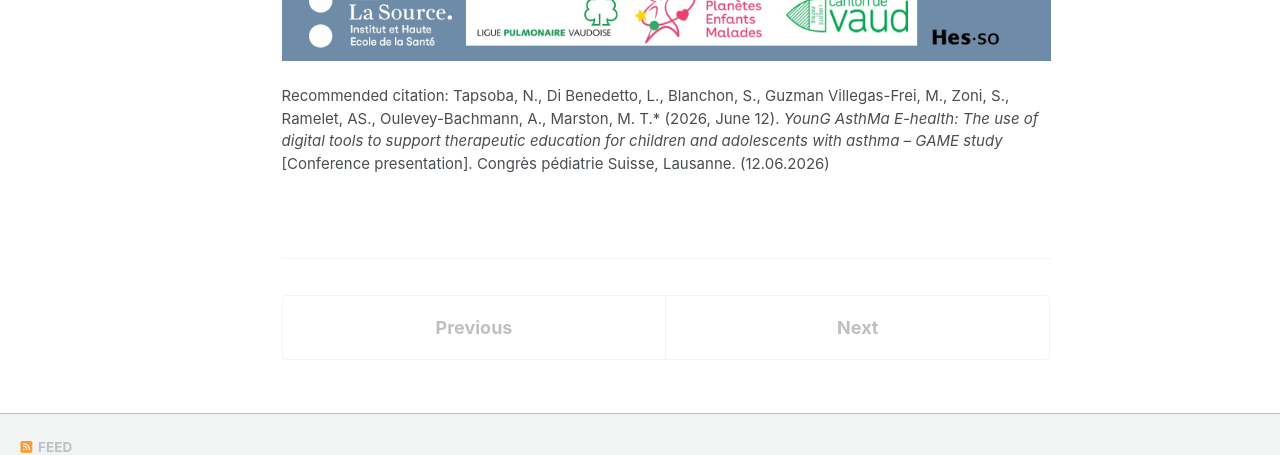
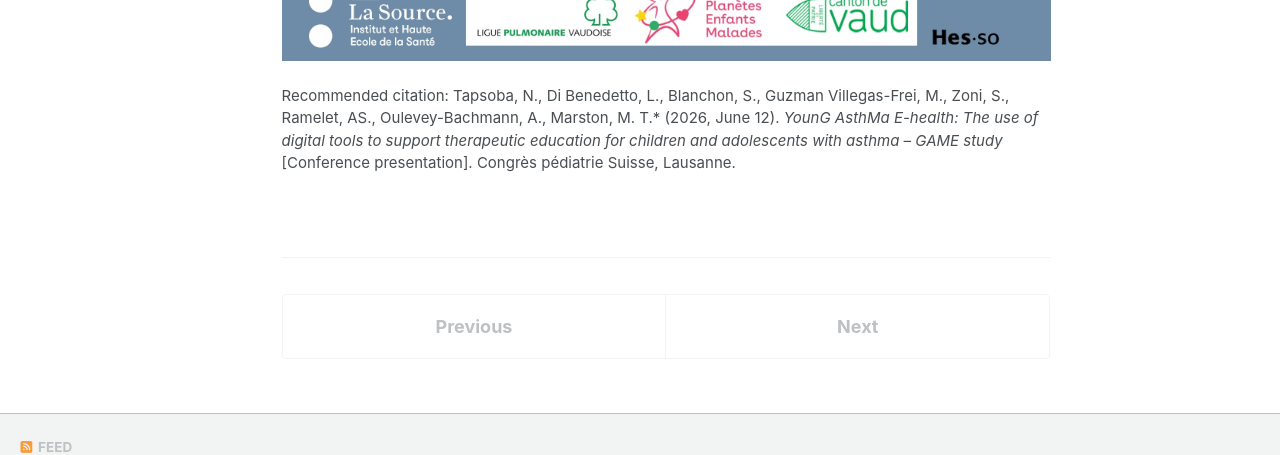
Before and after one commit to marstonRN/marston.github.io, a Jekyll site: the page built from _publications/2026_publication_11-game_presentation.md, in a window 1280 px wide and 1149 px high. Shown: the part 625-1080 px from the top of the window. Built offline with Jekyll 4.4.1, drawn with Linux system fonts in a browser that asks for light colours; a style sheet for code colours, icons or effects is not loaded.

Commit message:
Update 2026_publication_11-game_presentation.md

```diff
--- a/_publications/2026_publication_11-game_presentation.md
+++ b/_publications/2026_publication_11-game_presentation.md
@@ -6,7 +6,7 @@ permalink: /publication/2026_publication_11-game_presentation
 excerpt: 'In preparation'
 date: 2026-06-12
 venue: 'Congrès pédiatrie Suisse'
-citation: "Tapsoba, N., Di Benedetto, L., Blanchon, S., Guzman Villegas-Frei, M., Zoni, S., Ramelet, AS., Oulevey-Bachmann, A., Marston, M. T.* (2026, June 12). <i>YounG AsthMa E-health: The use of digital tools to support therapeutic education for children and adolescents with asthma – GAME study</i> [Conference presentation]. Congrès pédiatrie Suisse, Lausanne. (12.06.2026)"
+citation: "Tapsoba, N., Di Benedetto, L., Blanchon, S., Guzman Villegas-Frei, M., Zoni, S., Ramelet, AS., Oulevey-Bachmann, A., Marston, M. T.* (2026, June 12). <i>YounG AsthMa E-health: The use of digital tools to support therapeutic education for children and adolescents with asthma – GAME study</i> [Conference presentation]. Congrès pédiatrie Suisse, Lausanne."
 ---
 
 ![Graphical abstract](/images/publications/2026_publication_11-game_presentation.jpg)
```
